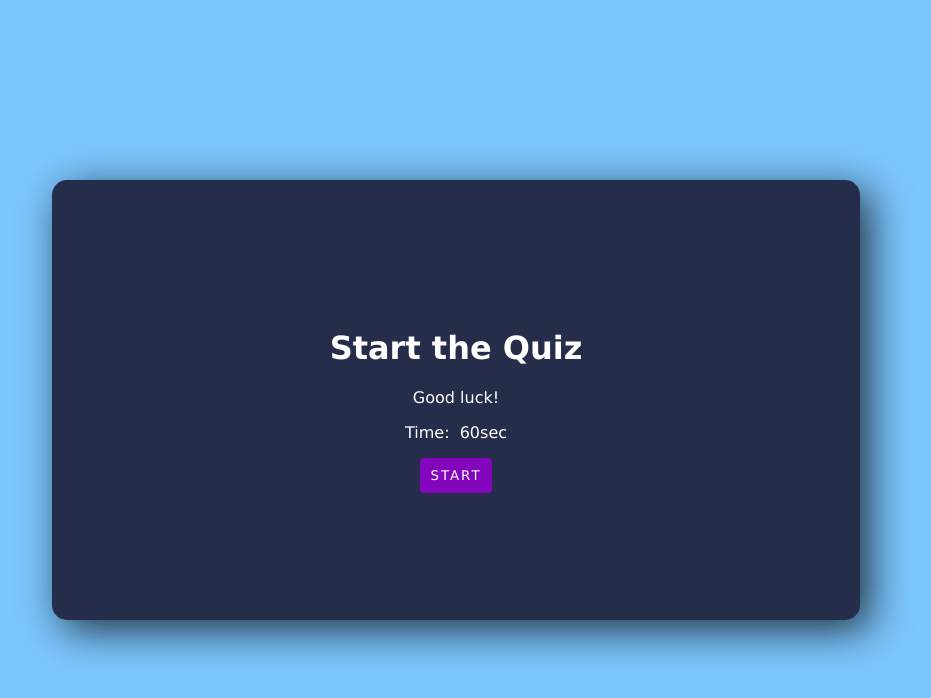
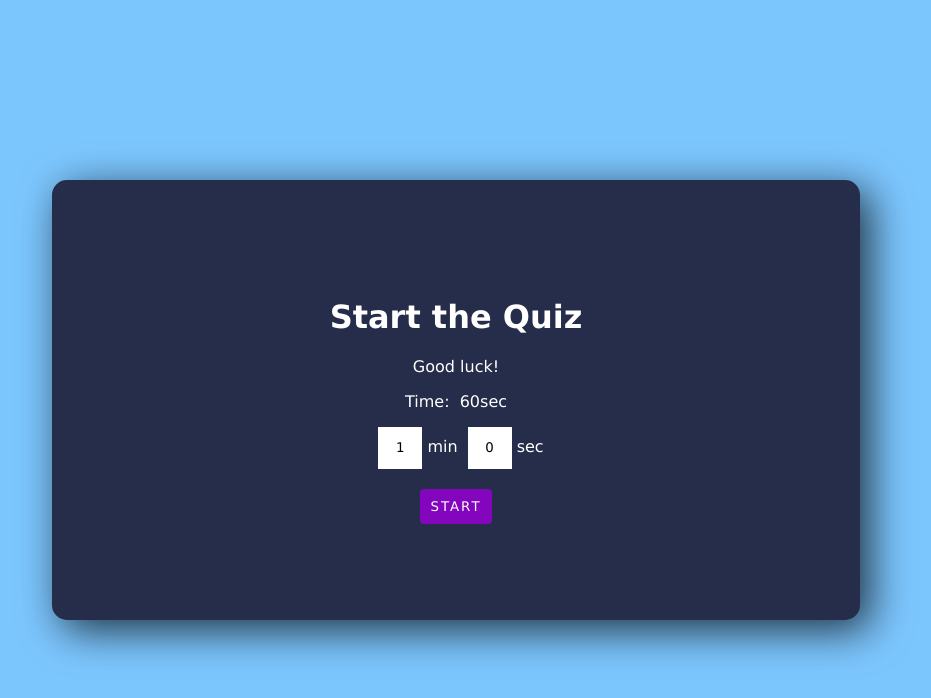
Before and after one commit to sahoochinmay/quiz-app, a React (Create React App) app: page / in a window 1280 px wide. Shown: the top 698 px of the page, without its empty margins (184-1115 px from the left). Built offline with nearby package versions, Linux system fonts and the light colour scheme.

Commit message:
Add timer

```diff
--- a/src/App.css
+++ b/src/App.css
@@ -53,6 +53,20 @@ body {
   letter-spacing: 2px;
   cursor: pointer;
   color: white;
+}
+.timeInput{
+  outline: none;
+  border: none;
+  width: 40px;
+  height: 40px;
+  margin-bottom: 20px;
+  margin-left: 10px;
+  text-align: center;
+}
+.timeInput::-webkit-inner-spin-button,
+.timeInput::-webkit-outer-spin-button {
+  -webkit-appearance: none;
+  margin: 0;
 }
 /* /////////////////////////////////////////////// */
 /* /////////////////////  question ////////////////// */
--- a/src/components/Start.jsx
+++ b/src/components/Start.jsx
@@ -1,12 +1,32 @@
-import React from "react";
+import React,{useState} from "react";
+import { useEffect } from "react";
 import { useDispatch , useSelector} from 'react-redux'
 import { startQuiz } from "../redux/action/quizAction";
 const Start = () => {
   const dispatch = useDispatch()
-  const {time} = useSelector(state => state.quizReducer)
+  // const {time} = useSelector(state => state.quizReducer)
+  const [minute,setMinute] = useState(1)
+  const [second ,setSecond] = useState(0)
+  const [time,setTime] = useState(60)
   const handleQuizStart = () =>{
-    dispatch(startQuiz())
+    dispatch(startQuiz(time))
   }
+  useEffect(() => {
+    if (minute > 59) {
+      setMinute(1)
+    }
+    if (second > 59) {
+      setSecond(1)
+    }
+  }, [minute,second])
+  useEffect(() => {
+
+    console.log(minute)
+    console.log(typeof(minute))
+    if (minute !== NaN && second !== NaN) {
+      setTime(minute * 60 + second)
+    }
+  }, [minute,second])
   return (
     <div className="startBox">
       <div >
@@ -14,6 +34,10 @@ const Start = () => {
           <h1>Start the Quiz</h1>
           <p>Good luck!</p>
           <p>Time:&nbsp;&nbsp;{time}sec</p>
+          <section>
+            <label htmlFor=""><input type="number" className="timeInput" value={minute} onChange={(e) =>setMinute(parseInt(e.target.value))}  /> min</label>
+            <label htmlFor=""><input type="number" className="timeInput" value={second} onChange={(e) =>setSecond(parseInt(e.target.value))}  /> sec</label>
+          </section>
           <button className="startButton" onClick={handleQuizStart}>
             START
           </button>
--- a/src/redux/action/quizAction.js
+++ b/src/redux/action/quizAction.js
@@ -1,9 +1,9 @@
 import {QUIZ_START,QUIZ_NEXT , QUIZ_SUBMIT, QUIZ_RESET, QUIZ_PREV} from '../constant/quizConstant'
 
-export const startQuiz = () => dispatch =>{
+export const startQuiz = (time) => dispatch =>{
     dispatch({
         type: QUIZ_START,
-        payload: null
+        payload: time
     })
 }
 
--- a/src/redux/reducer/quizReducer.js
+++ b/src/redux/reducer/quizReducer.js
@@ -12,7 +12,7 @@ const quizReducer = (state = initialState , action) =>{
     switch (type) {
         case QUIZ_START:
             return {
-                ...state,step:2
+                ...state,step:2 , time: payload
             }
         case QUIZ_NEXT:
             return{
--- a/src/redux/reducer/store.js
+++ b/src/redux/reducer/store.js
@@ -7,7 +7,7 @@ import {persistReducer } from 'redux-persist'
 
 import quizReducer from "./quizReducer";
 
-const reducers =persistReducer({storage: storage,key:'a26' }, combineReducers({
+const reducers =persistReducer({storage: storage,key:'a27' }, combineReducers({
     quizReducer
 }));
 
```
